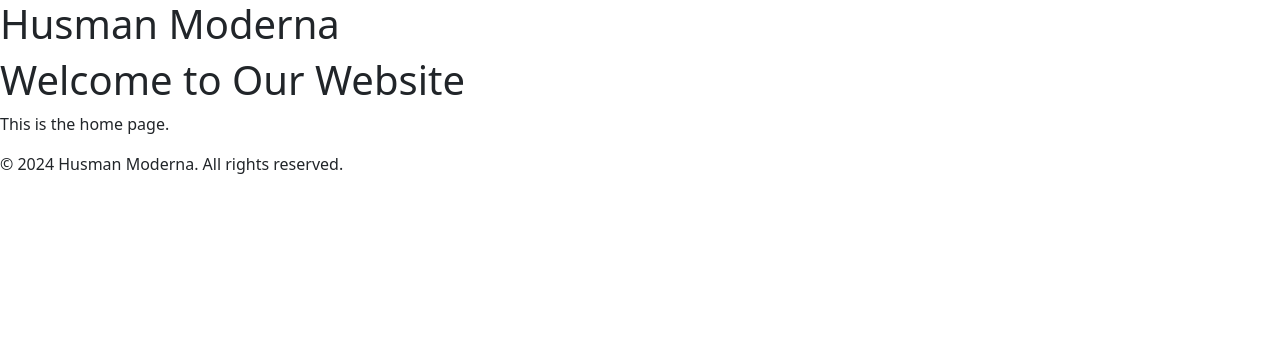
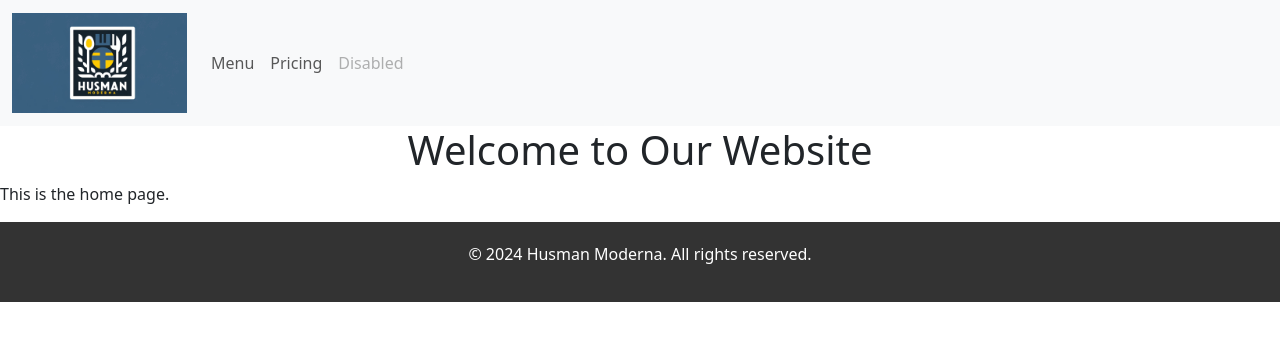
Before and after one commit to merin86/husman-moderna, a Django app: page /home/ in a window 1280 px wide. Shown: the top 341 px of the page. Run offline with Django 4.2, Linux system fonts and the light colour scheme; some libraries are stand-ins or nearby versions.

Commit message:
Add links to navbar

```diff
--- a/home/templates/home/index.html
+++ b/home/templates/home/index.html
@@ -1,5 +1,7 @@
 {% extends 'base.html' %}
 {% load static %}
+
+{% block title %}Home - {{ block.super }}{% endblock %}
 
 {% block content %}
     <h1>Welcome to Our Website</h1>
--- a/home/urls.py
+++ b/home/urls.py
@@ -2,5 +2,5 @@ from django.urls import path
 from . import views
 
 urlpatterns = [
-    path('', views.index, name='index'),
+    path('', views.home, name='home'),
 ]
--- a/home/views.py
+++ b/home/views.py
@@ -2,5 +2,5 @@ from django.shortcuts import render
 
 # Create your views here.
 
-def index(request):
+def home(request):
     return render(request, 'home/index.html')
--- a/husman_moderna/settings.py
+++ b/husman_moderna/settings.py
@@ -63,7 +63,9 @@ ROOT_URLCONF = 'husman_moderna.urls'
 TEMPLATES = [
     {
         'BACKEND': 'django.template.backends.django.DjangoTemplates',
-        'DIRS': [TEMPLATES_DIR],
+        'DIRS': [
+            os.path.join(BASE_DIR, 'templates')
+        ],
         'APP_DIRS': True,
         'OPTIONS': {
             'context_processors': [
--- a/static/css/style.css
+++ b/static/css/style.css
@@ -16,6 +16,11 @@ body {
     max-width: 800px;
     margin: 0 auto;
     padding: 20px;
+}
+
+.logo {
+    height: 100px;
+    width: auto;
 }
 
 h1 {
--- a/templates/base.html
+++ b/templates/base.html
@@ -8,7 +8,7 @@
     <meta name="viewport" content="width=device-width, initial-scale=1">
     <title>{% block title %}Husman Moderna{% endblock %}</title>
     <!-- Custom CSS -->
-    <link rel="stylesheet" href="{% static 'css/styles.css' %}">
+    <link rel="stylesheet" href="{% static 'css/style.css' %}">
     {% block extra_css %}
     <link rel="stylesheet" href="https://cdnjs.cloudflare.com/ajax/libs/bootstrap/5.3.3/css/bootstrap.min.css"
         integrity="sha512-jnSuA4Ss2PkkikSOLtYs8BlYIeeIK1h99ty4YfvRPAlzr377vr3CXDb7sb7eEEBYjDtcYj+AjBH3FLv5uSJuXg=="
@@ -17,10 +17,32 @@
 </head>
 
 <body>
+    <!-- Header -->
     <header>
-        <!-- Header -->
-        <h1>Husman Moderna</h1>
         <!-- Navigation -->
+        <nav class="navbar navbar-expand-lg bg-body-tertiary">
+            <div class="container-fluid">
+                <a class="navbar-brand" href="{% url 'home' %}"><img src="{% static 'images/logga.jpg' %}"
+                        alt="Husman Moderna Logo" class="logo"></a>
+                <button class="navbar-toggler" type="button" data-bs-toggle="collapse" data-bs-target="#navbarNav"
+                    aria-controls="navbarNav" aria-expanded="false" aria-label="Toggle navigation">
+                    <span class="navbar-toggler-icon"></span>
+                </button>
+                <div class="collapse navbar-collapse" id="navbarNav">
+                    <ul class="navbar-nav">
+                        <li class="nav-item">
+                            <a class="nav-link" href="{% url 'menu' %}">Menu</a>
+                        </li>
+                        <li class="nav-item">
+                            <a class="nav-link" href="#">Pricing</a>
+                        </li>
+                        <li class="nav-item">
+                            <a class="nav-link disabled" aria-disabled="true">Disabled</a>
+                        </li>
+                    </ul>
+                </div>
+            </div>
+        </nav>
     </header>
 
     <main>
```
Also changed, not shown: static/images/logga.jpg (added).
